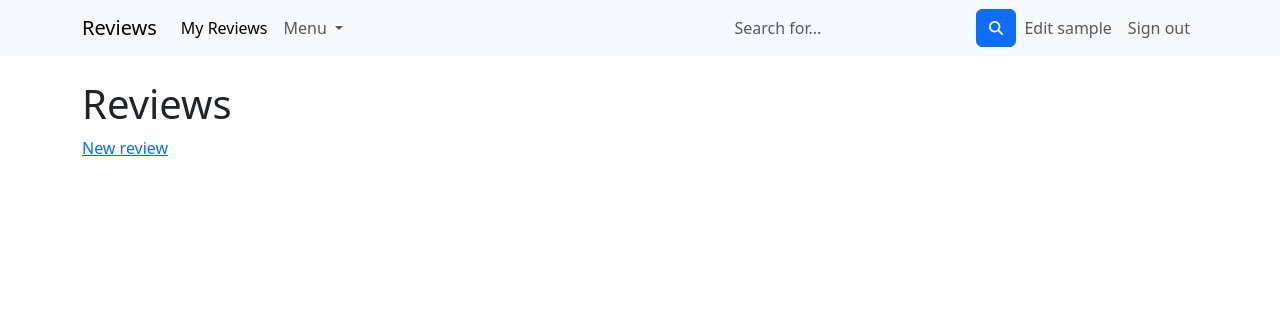
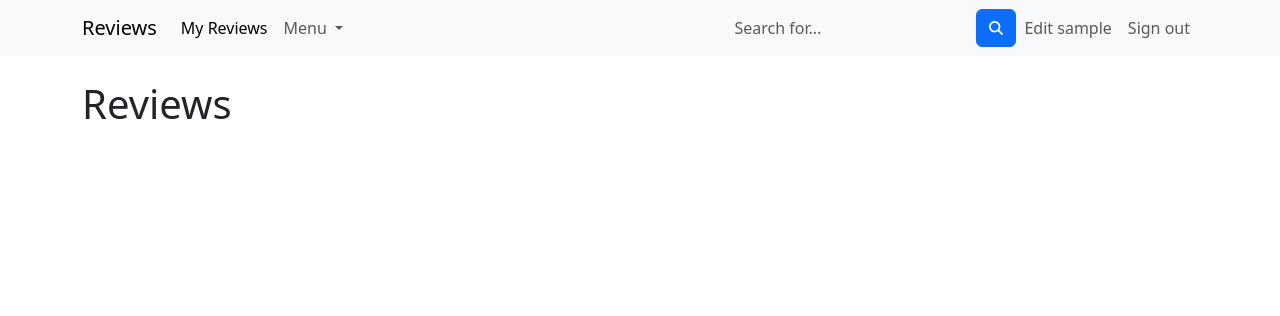
Before and after one commit to chiucarman/Reviews, a Rails app: page /reviews in a window 1280 px wide. Shown: the top 316 px of the page. Run offline with Rails 7, Linux system fonts and the light colour scheme; the visitor is signed in with stand-in values (Sample User, id 1); data that the repository does not hold is empty; some libraries are stand-ins or nearby versions.

Commit message:
delete unnecessary create review link

```diff
--- a/app/views/reviews/index.html.erb
+++ b/app/views/reviews/index.html.erb
@@ -8,5 +8,3 @@
     <% end %>
   <% end %>
 </div>
-
-<%= link_to "New review", new_review_path %>
```
